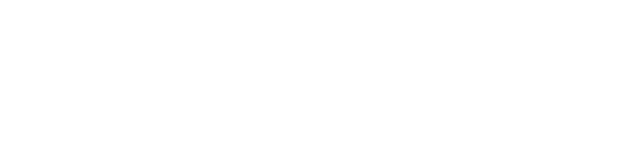
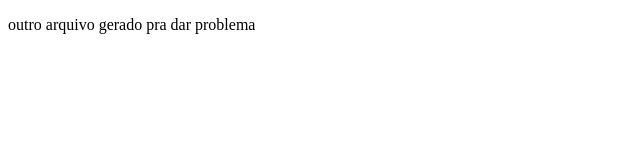
Before and after one commit to Mk-vieira/gama-no-github, a plain HTML site: page index.html in a window 1280 px wide. Shown: the whole page, without its empty margins (0-640 px from the left). Drawn offline with Linux system fonts and the light colour scheme.

Commit message:
outro commit, desta vez na main

```diff
--- a/index.html
+++ b/index.html
@@ -7,6 +7,6 @@
     <title>Document</title>
 </head>
 <body>
-
+    <p> outro arquivo gerado pra dar problema <p>
 </body>
 </html>
```
